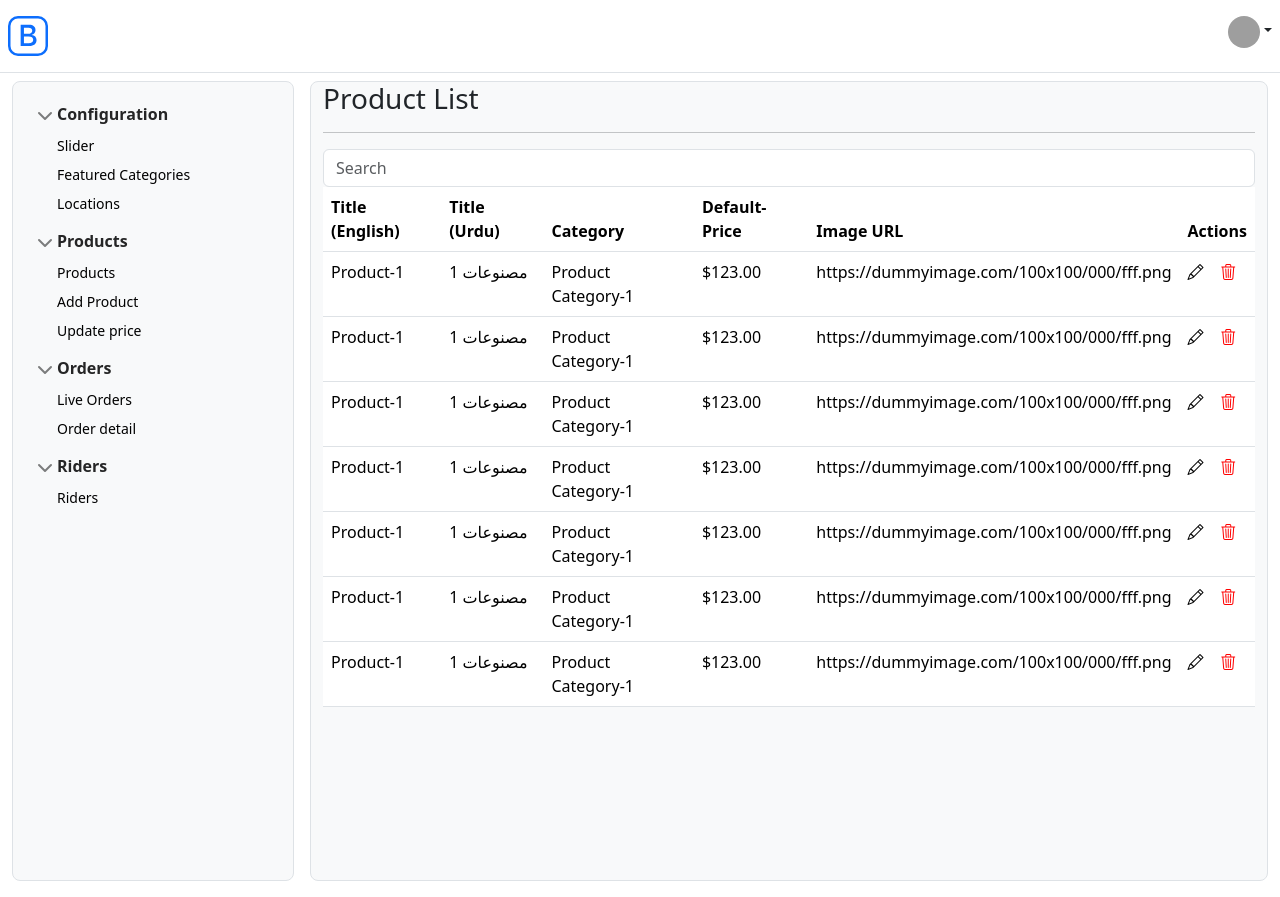
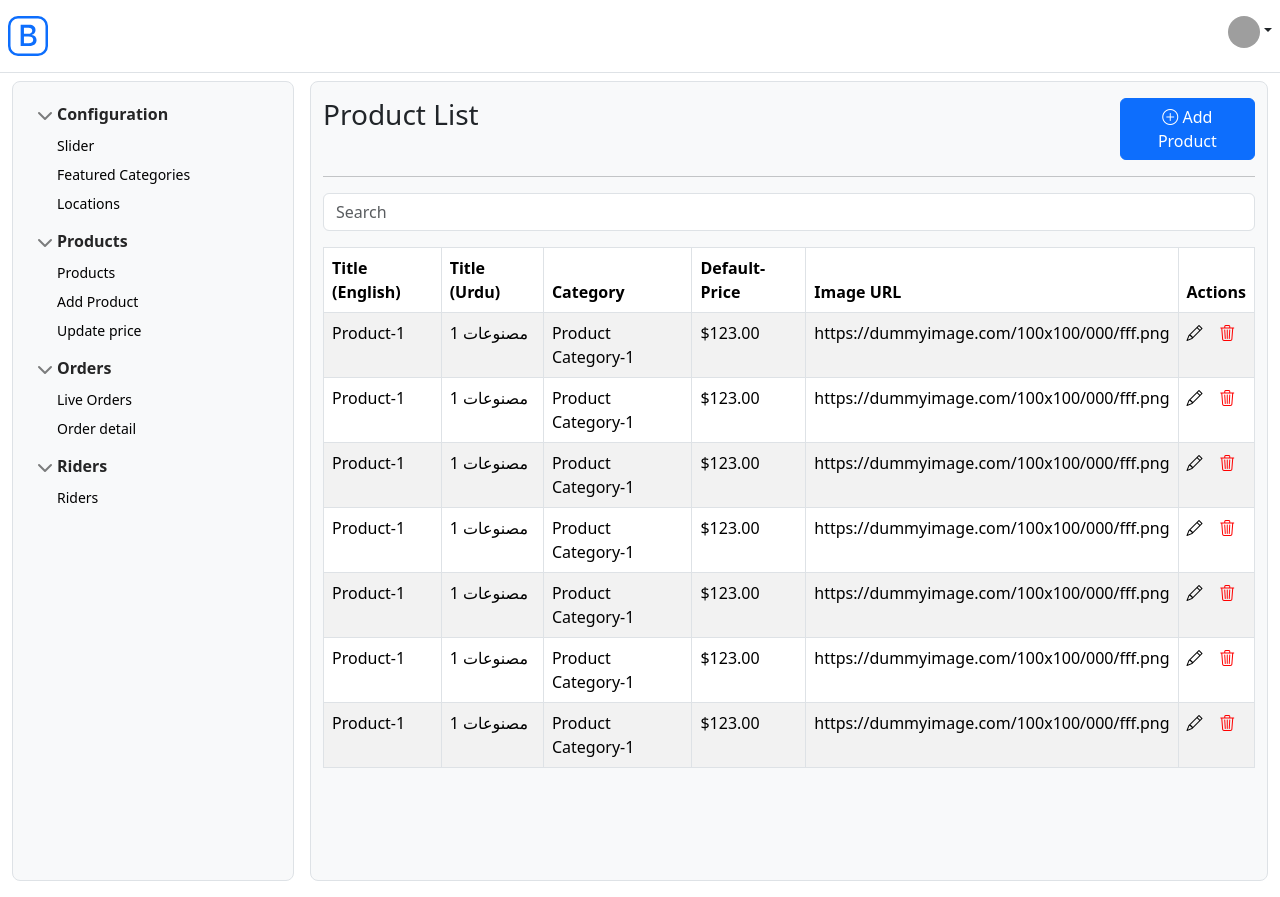
Before and after one commit to abeel50/admin-dashboard, an Angular app: page /products in a window 1280 px wide. Built offline with nearby package versions, Linux system fonts and the light colour scheme; grey boxes are pictures that could not be loaded.

Commit message:
Add Product Button

```diff
--- a/src/app/pages/products/products-list/products-list.component.html
+++ b/src/app/pages/products/products-list/products-list.component.html
@@ -1,12 +1,22 @@
-<div class="container">
-  <h3>Product List</h3>
+<div class="container-fluid mt-3">
+  <div class="row">
+    <div class="col-md-6">
+      <h3>Product List</h3>
+    </div>
+    <div class="col-md-2 offset-4">
+      <button type="button" class="btn btn-primary" (click)="onAddClick()">
+        <i class="bi bi-plus-circle"></i>&nbsp;Add Product
+      </button>
+    </div>
+
+  </div>
   <hr>
   <div class="row">
     <div class="col-md-12">
-      <div class="form-group">
+      <div class="form-group mb-3">
         <input type="text" class="form-control" placeholder="Search">
       </div>
-      <table class="table table-responsive">
+      <table class="table table-responsive table-bordered table-striped">
         <thead>
           <tr>
             <th>Title (English)</th>
--- a/src/app/pages/products/products-list/products-list.component.ts
+++ b/src/app/pages/products/products-list/products-list.component.ts
@@ -1,4 +1,5 @@
 import { Component, OnInit } from '@angular/core';
+import { Router } from '@angular/router';
 import { PRODUCTS } from 'src/app/_constants';
 import { Product } from 'src/app/_interfaces';
 
@@ -10,9 +11,13 @@ import { Product } from 'src/app/_interfaces';
 export class ProductsListComponent implements OnInit {
 
   products: Product[] = PRODUCTS;
-  constructor() { }
+  constructor(private router: Router) { }
 
   ngOnInit() {
   }
 
+  onAddClick() {
+    this.router.navigate(['/products/add']);
+  }
+
 }
```
